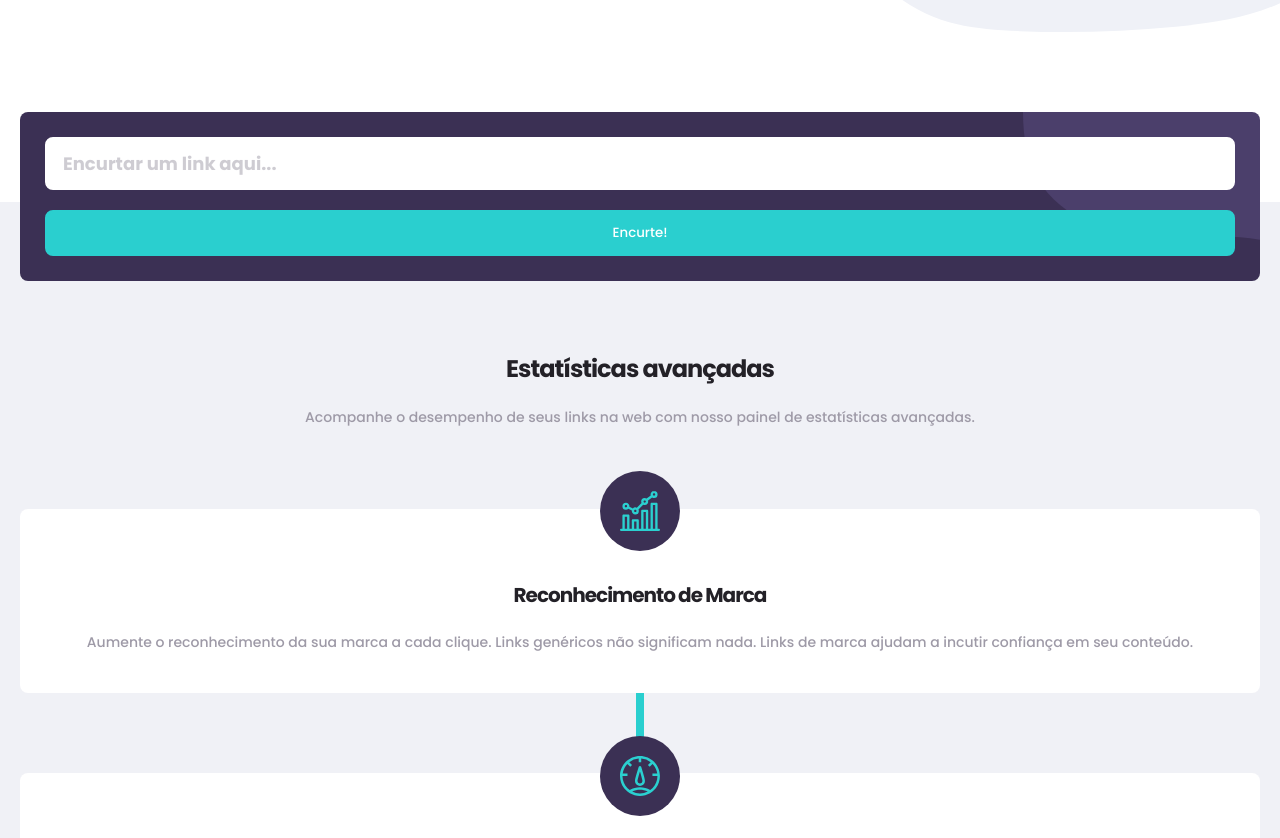
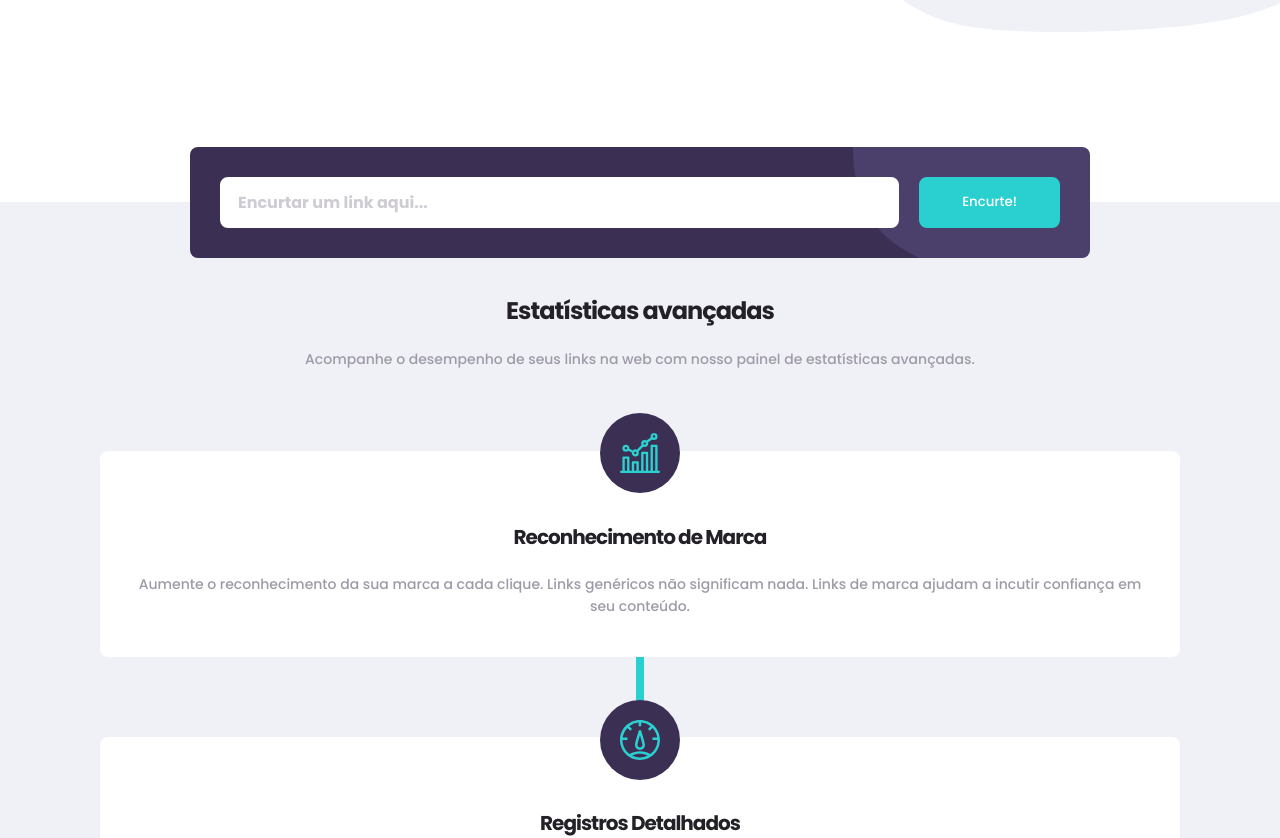
Before and after one commit to Salv-Dev/shortly, a React (Create React App) app: page / in a window 1280 px wide. Shown: the part 484-1322 px from the top of the page. Built offline with nearby package versions, Linux system fonts and the light colour scheme.

Commit message:
adiciona breakpoints para o componente UrlShortenerInput

```diff
--- a/src/components/atoms/Input/styles.ts
+++ b/src/components/atoms/Input/styles.ts
@@ -11,7 +11,7 @@ export const Container = styled.div`
 
 export const Ipt = styled.input<Props>`
     border: 3px solid ${props => props.error ? props.theme.palette.common.red : props.theme.palette.common.white};
-    font-size: 18px;
+    font-size: 1rem;
     padding: 10px 15px;
     border-radius: ${props => props.theme.borderRadius};
     color: ${props => props.error ? props.theme.palette.common.red : props.theme.palette.primary.light.main};
@@ -36,6 +36,10 @@ export const Ipt = styled.input<Props>`
         color: ${props => props.error ? props.theme.palette.common.red : props.theme.palette.primary.light.text};
         opacity: 0.5;
     }
+
+    @media (min-width: 700px) {
+        position: relative;
+    }
 `;
 
 export const ErrorMessage = styled.p`
@@ -43,4 +47,10 @@ export const ErrorMessage = styled.p`
     font-style: italic;
     color: ${props => props.theme.palette.common.red};
     margin-top: 10px;
+
+    @media (min-width: 700px) {
+        position: absolute;
+        bottom: 10px;
+        left: 30px;
+    }
 `;
--- a/src/components/molecules/Banner/styles.ts
+++ b/src/components/molecules/Banner/styles.ts
@@ -70,17 +70,15 @@ export const Wrapper = styled.div`
     padding: 0 20px;
 
     @media (min-width: 600px) {
-        width: 50%;
+        width: 58%;
         align-items: flex-start;
     }
 
     @media (min-width: 700px) {
         padding: 0 40px;
-        width: 45%;
     }
 
     @media (min-width: 900px) {
-        width: 40%;
         height: 100%;
         justify-content: center;
         padding: 0 100px;
--- a/src/components/molecules/UrlShortenerInput/UrlShortenerResult/styles.ts
+++ b/src/components/molecules/UrlShortenerInput/UrlShortenerResult/styles.ts
@@ -19,19 +19,53 @@ export const Container = styled.div`
     background-color: ${props => props.theme.palette.common.white};
     border-radius: ${props => props.theme.borderRadius};
     animation: ${fadeIn} .3s ease-in-out;
+
+    @media (min-width: 700px) {
+        flex-direction: row;
+        align-items: center;
+        padding: 15px 20px;
+        gap: 20px;
+
+        & > p:first-child {
+            flex: 1;
+        }
+
+        & > button {
+            margin: 0 !important;
+            padding: 5px 15px !important;
+        }
+    }
+
+    @media (min-width: 1200px) {
+        max-width: 900px;
+        left: 50%;
+        transform: translate(-50%, 0);
+    }
 `;
 
 export const OriginalUrl = styled.p`
     padding: 20px;
+
+    @media (min-width: 700px) {
+        padding: 0;
+    }
 `;
 
 export const ShortenedUrl = styled.p`
     padding: 20px;
     color: ${props => props.theme.palette.primary.light.accent};
+
+    @media (min-width: 700px) {
+        padding: 0;
+    }
 `;
 
 export const Hr = styled.div`
     width: 100%;
     height: 1px;
     background-color: ${props => props.theme.palette.primary.light.background};
+
+    @media (min-width: 700px) {
+        display: none;
+    }
 `;
--- a/src/components/molecules/UrlShortenerInput/index.tsx
+++ b/src/components/molecules/UrlShortenerInput/index.tsx
@@ -60,7 +60,7 @@ const UrlShortenerInput = ({ style }: Props) => {
 
   function clickBtnSubmit() {
     if(link.length === 0) {
-      setEr({error: true, errorMsg: 'Adicione algum link antes'});
+      setEr({error: true, errorMsg: 'Adicione algum link primeiro'});
       return
     }
     setEr({error: false})
--- a/src/components/molecules/UrlShortenerInput/styles.ts
+++ b/src/components/molecules/UrlShortenerInput/styles.ts
@@ -9,6 +9,20 @@ export const Container = styled.div`
     background-position: right top;
     background-color: ${props => props.theme.palette.common.violet};
     border-radius: ${props => props.theme.borderRadius};
+
+    @media (min-width: 700px) {
+        flex-direction: row;
+        padding: 30px;
+
+        & > div:first-child {
+            flex: 1;
+        }
+    }
+
+    @media (min-width: 1200px) {
+
+        max-width: 900px;
+    }
 `;
 
 export const WrapperUrlShortenerResult = styled.div`
@@ -17,4 +31,9 @@ export const WrapperUrlShortenerResult = styled.div`
     gap: 20px;
     margin-bottom: 100px;
     margin-top: -70px;
+
+    @media (min-width: 700px) {
+        gap: 10px;
+        margin-top: -35px;
+    }
 `;
--- a/src/components/organisms/AdvancedStatistics/index.tsx
+++ b/src/components/organisms/AdvancedStatistics/index.tsx
@@ -8,7 +8,7 @@ import { Container, WrapperTitle, Title, Desc, BackgroundIcon } from './styles';
 const AdvancedStatistics: React.FC = () => {
   return (
       <Container>
-          <UrlShortenerInput style={{ position: 'relative', top: 'calc(-181px / 2)'}} />
+          <UrlShortenerInput />
           <WrapperTitle>
             <Title>Estatísticas avançadas</Title>
             <Desc>Acompanhe o desempenho de seus links na web com nosso painel de estatísticas avançadas.</Desc>
--- a/src/components/organisms/AdvancedStatistics/styles.ts
+++ b/src/components/organisms/AdvancedStatistics/styles.ts
@@ -4,6 +4,30 @@ export const Container = styled.section`
     background-color: ${props => props.theme.palette.primary.light.background};
     margin-top: 170px;
     padding: 0 20px 80px 20px;
+
+    & > div:first-child {
+        position: relative;
+        top: calc(-181px / 2);
+    }
+
+    @media (min-width: 700px) {
+        padding: 0 40px 80px 40px;
+
+        & > div:first-child {
+            top: calc(-111px / 2);
+        }
+    }
+
+    @media (min-width: 900px) {
+        padding: 0 100px 80px 100px;
+    }
+
+    @media (min-width: 1200px) {
+        & > div:first-child {
+            left: 50%;
+            transform: translate(-50%, 0);
+        }
+    }
 `;
 
 export const WrapperTitle = styled.div`
--- a/src/config/GlobalStyles.tsx
+++ b/src/config/GlobalStyles.tsx
@@ -30,6 +30,7 @@ const GlobalStyle = createGlobalStyle`
 
     * {
         font-family: 'Poppins', sans-serif;
+        box-sizing: border-box;
     }
 
     body {
```
